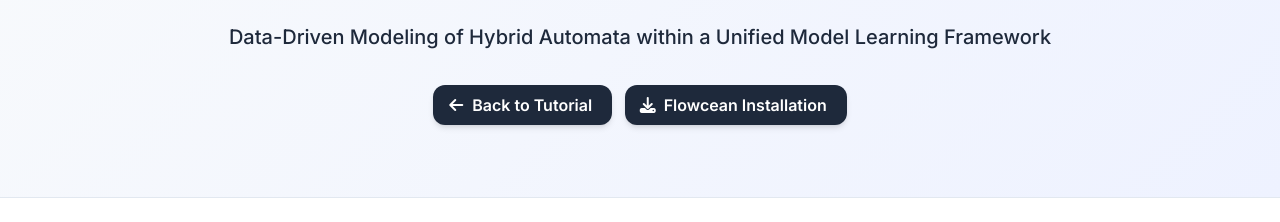
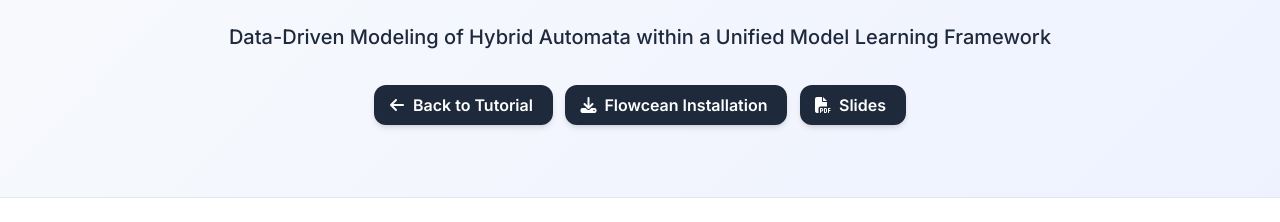
Before and after one commit to flowcean/cps-iot-week2026, a plain HTML site: page pages/participant-guide.html in a window 1280 px wide. Shown: the part 162-384 px from the top of the page. Drawn offline with Linux system fonts and the light colour scheme.

Commit message:
Add slides

```diff
--- a/pages/participant-guide.html
+++ b/pages/participant-guide.html
@@ -87,6 +87,17 @@
                     >
                       <span class="icon"><i class="fas fa-download"></i></span>
                       <span>Flowcean Installation</span>
+                    </a>
+                  </span>
+                  <span class="link-block">
+                    <a
+                      href="static/data/slides.pdf"
+                      target="_blank"
+                      rel="noopener"
+                      class="external-link button is-normal is-rounded is-dark"
+                    >
+                      <span class="icon"><i class="fas fa-file-pdf"></i></span>
+                      <span>Slides</span>
                     </a>
                   </span>
                 </div>
```
Also changed, not shown: 1 other file.
